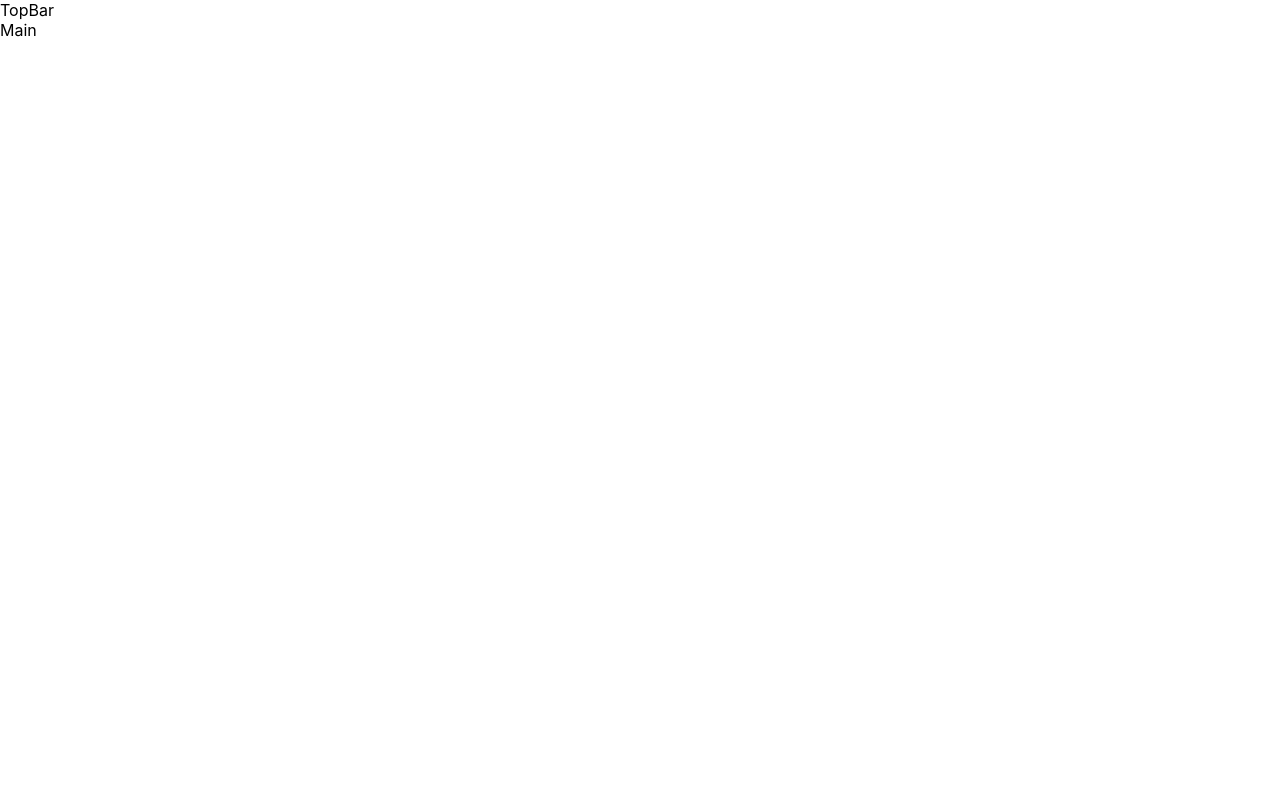
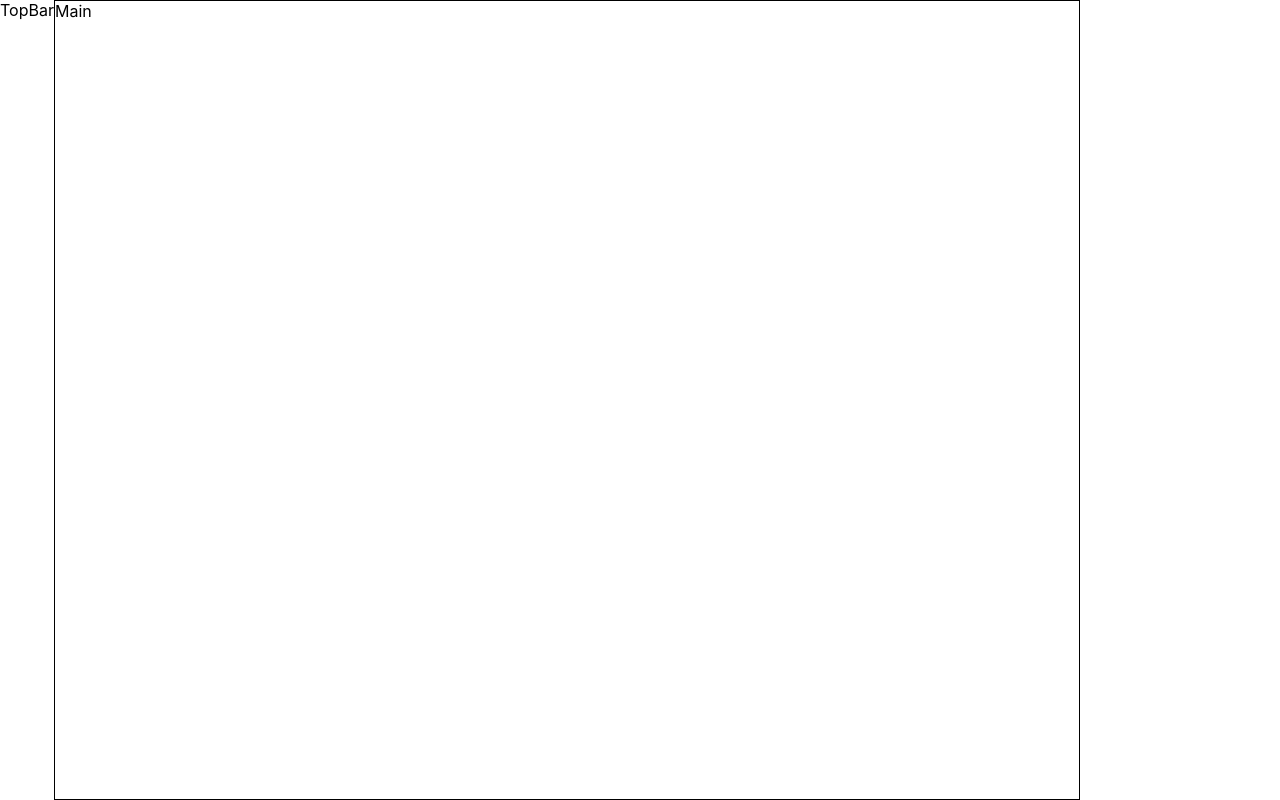
Before and after one commit to BilyeoCho/BilyesCho_Frontend, a React (Create React App) app: page /home in a window 1280 px wide. Built offline with nearby package versions, Linux system fonts and the light colour scheme.

Commit message:
feat: 메인페이지 파일구조 설계 #3

```diff
--- a/src/screens/home/Home.js
+++ b/src/screens/home/Home.js
@@ -1,14 +1,20 @@
 import React from 'react'
+import styled from 'styled-components'
 import TopBar from '../../components/TopBar';
 import Main from './Main';
 
 const Home = () => {
   return (
-    <div>
-        <TopBar />
-        <Main />
-    </div>
+    <HomeContainer>
+      <TopBar />
+      <Main />
+    </HomeContainer>
   )
 }
 
+const HomeContainer = styled.div`
+  display: flex;
+  height: 100vh;
+`;
+
 export default Home;
--- a/src/screens/home/Main.js
+++ b/src/screens/home/Main.js
@@ -1,12 +1,17 @@
 import React from 'react'
-
+import styled from 'styled-components'
 
 const Main = () => {
   return (
-    <div>
-        Main
-    </div>
+    <MainContainer>
+      Main
+    </MainContainer>
   )
 }
 
+const MainContainer = styled.div`
+  width: 80%;
+  border: 1px solid black;
+`;
+
 export default Main
```
Also changed, not shown: src/screens/mypage/MyPage.js (added), src/screens/mypage/MyPageMain.js (added), src/screens/register/Register.js (added), src/screens/register/RegisterMain.js (added), src/screens/rent/Rent.js (added), src/screens/rent/RentMain.js (added), src/screens/review/Review.js (added), src/screens/review/ReviewMain.js (added), src/screens/talk/Talk.js (added), src/screens/talk/TalkMain.js (added).
